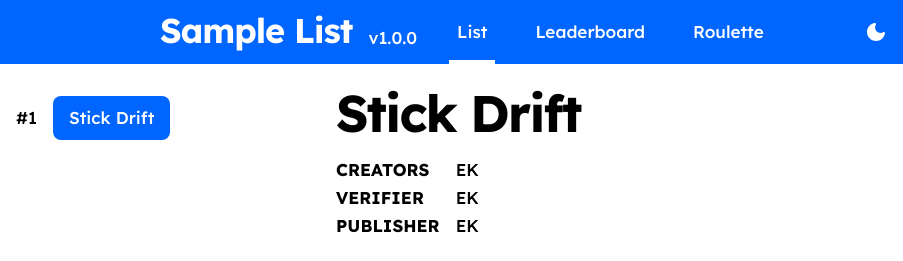
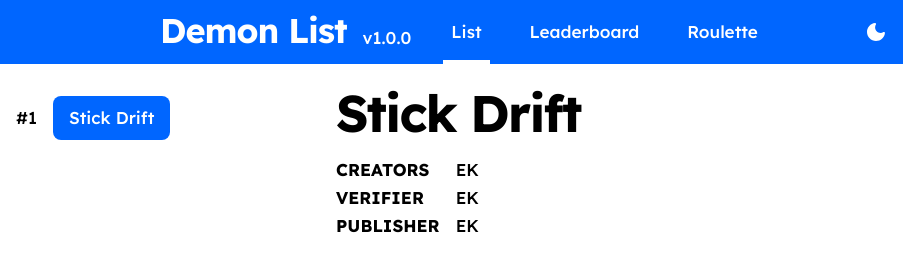
Before and after one commit to eighfuIkaihf/StellarGDPSdemonlist, a plain HTML site: page index.html in a window 1280 px wide. Shown: the top 261 px of the page, 0-903 px from the left. Drawn offline with nearby package versions, Linux system fonts and the light colour scheme.

Commit message:
Update index.html

```diff
--- a/index.html
+++ b/index.html
@@ -3,7 +3,7 @@
     <head>
         <meta charset="UTF-8" />
         <meta name="viewport" content="width=1024" />
-        <title>Your List Name</title>
+        <title>Stellar GDPS demon list</title>
 
         <!-- Replace your server icon by uploading an image file named "list_icon.png"-->
         <link rel="icon" href="/list_icon.png" />
@@ -37,7 +37,7 @@
     <body id="app">
         <header :class="{ dark: store.dark }">
             <div class="logo">
-                <h2>Sample List</h2>
+                <h2>Demon List</h2>
                 <p>v1.0.0</p>
             </div>
             <nav class="nav">
```
